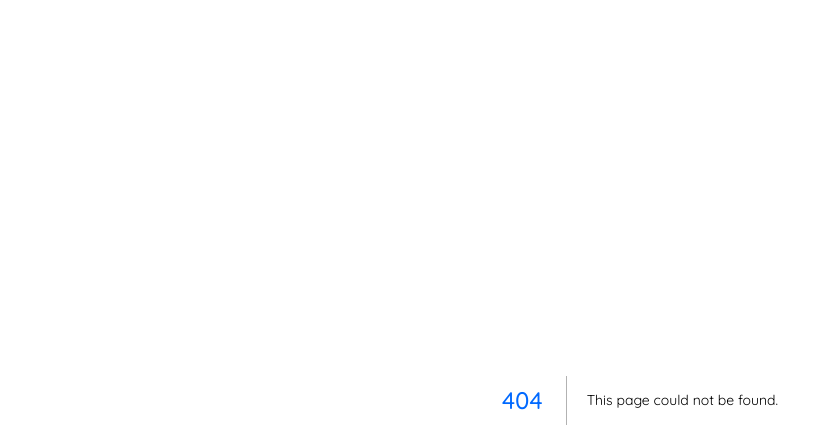
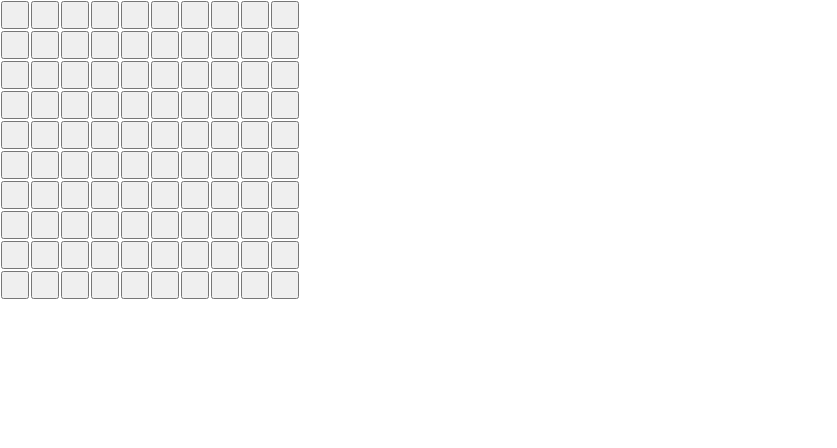
Before and after one commit to mthorning/matt-thorn.ing, a Next.js app: page /minesweeper in a window 1280 px wide. Before the commit this address had no page. Shown: the top 448 px of the page, without its empty margins (0-837 px from the left). Built offline with nearby package versions, Linux system fonts and the light colour scheme.

Commit message:
basic functionality

```diff
--- /dev/null
+++ b/src/app/minesweeper/Minesweeper.tsx
@@ -0,0 +1,137 @@
+import { useReducer, createContext, useContext, type Dispatch } from 'react';
+import styles from './styles.module.css';
+type Coords = [number, number];
+
+type Cell = {
+  coords: Coords;
+  hasBomb: boolean;
+  status: undefined | 'flagged' | number | 'exploded';
+};
+
+type State = {
+  kaboom: boolean;
+  grid: Cell[][];
+};
+
+type ClickedCell = ['CLICKED_CELL', { coords: Coords; hasBomb: boolean }];
+type Action = ClickedCell;
+
+function Cell({ cell }: { cell: Cell }) {
+  const { state, dispatch } = useContext(context);
+
+  return (
+    <div className={styles.cell}>
+      {state.kaboom && cell.hasBomb
+        ? 'B'
+        : (() => {
+            switch (cell.status) {
+              case undefined:
+                return (
+                  <button
+                    className={styles.button}
+                    onClick={() => dispatch(['CLICKED_CELL', cell])}
+                  />
+                );
+              case 'flagged':
+                return <button className={styles.button}>F</button>;
+              default:
+                return cell.status;
+            }
+          })()}
+    </div>
+  );
+}
+
+function reducer(state: State, [action, payload]: Action) {
+  function countBombs(currentRow: number, currentCol: number): number {
+    return [
+      [0, 1],
+      [0, -1],
+      [-1, -1],
+      [-1, 0],
+      [-1, 1],
+      [1, -1],
+      [1, 0],
+      [1, 1],
+    ].reduce((acc, [rowOffset, colOffset]) => {
+      const row = currentRow + rowOffset;
+      const col = currentCol + colOffset;
+      if (row < 0 || col < 0 || row > GRID_ROWS - 1 || col > GRID_COLS - 1) {
+        return acc;
+      }
+
+      const cell = state.grid[row][col];
+      const numBombs = Number(cell.hasBomb);
+
+      return (acc += numBombs);
+    }, 0);
+  }
+
+  switch (action) {
+    case 'CLICKED_CELL':
+      const { hasBomb } = payload;
+      if (hasBomb) {
+        return { ...state, kaboom: true };
+      }
+
+      const {
+        coords: [row, col],
+      } = payload;
+      const grid = [...state.grid];
+      grid[row][col].status = countBombs(row, col);
+
+      return { ...state, grid };
+
+    default:
+      return state;
+  }
+}
+
+const ar = (size: number): undefined[] => new Array(size).fill(undefined);
+
+const GRID_ROWS = 10;
+const GRID_COLS = 10;
+const TOTAL_BOMBS = 10;
+
+function newGameState(): State {
+  const bombs = ar(TOTAL_BOMBS).map(
+    () =>
+      [GRID_ROWS, GRID_COLS].map((x) => Math.floor(Math.random() * x)) as Coords
+  );
+
+  return {
+    kaboom: false,
+    grid: ar(GRID_ROWS).map((_, row) =>
+      ar(GRID_COLS).map((status, col) => ({
+        status,
+        hasBomb: bombs.some(([y, x]) => row === y && col === x),
+        coords: [row, col],
+      }))
+    ),
+  };
+}
+
+const context = createContext<{ state: State; dispatch: Dispatch<Action> }>({
+  state: {
+    kaboom: false,
+    grid: [],
+  },
+  dispatch: () => undefined,
+});
+
+export default function Minesweeper() {
+  const [state, dispatch] = useReducer(reducer, newGameState());
+  return (
+    <context.Provider value={{ state, dispatch }}>
+      <div className={styles.grid}>
+        {state.grid.map((cells: Cell[], i: number) => (
+          <div key={i} className={styles.row}>
+            {cells.map((cell) => (
+              <Cell key={cell.coords.toString()} cell={cell} />
+            ))}
+          </div>
+        ))}
+      </div>
+    </context.Provider>
+  );
+}
--- /dev/null
+++ b/src/app/minesweeper/page.tsx
@@ -0,0 +1,8 @@
+'use client';
+
+import dynamic from 'next/dynamic'
+const NoSSR = dynamic(() => import('./Minesweeper'), { ssr: false })
+
+export default function MinesweeperPage() {
+  return <NoSSR />
+}
--- /dev/null
+++ b/src/app/minesweeper/styles.module.css
@@ -0,0 +1,23 @@
+.grid {
+  display: flex;
+  flex-direction: column;
+}
+.row {
+  display: flex;
+}
+
+.cell {
+  user-select: none;
+  width: 30px;
+  height: 30px;
+  padding: 1px;
+  display: flex;
+  align-items: center;
+  justify-content: center;
+}
+
+.button {
+  width: 100%;
+  height: 100%;
+  cursor: pointer;
+}
```
